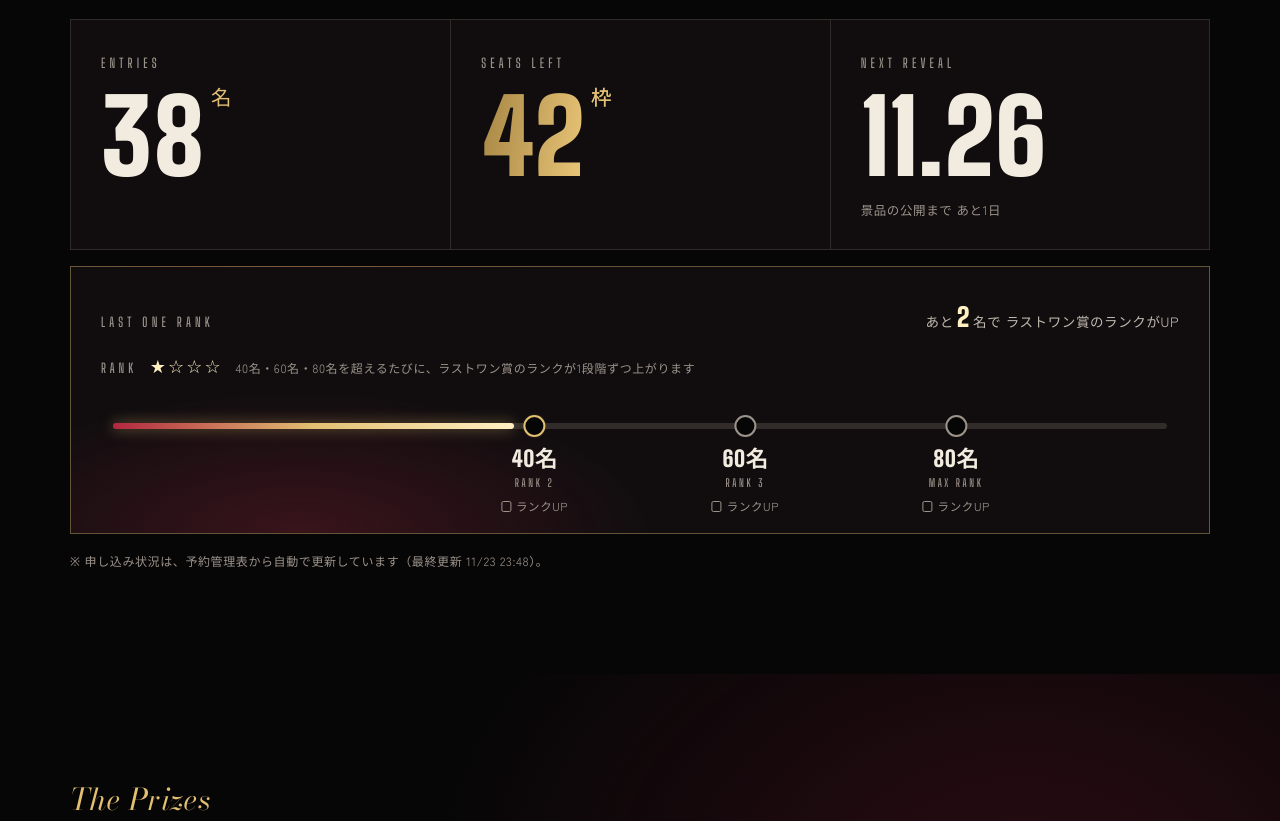
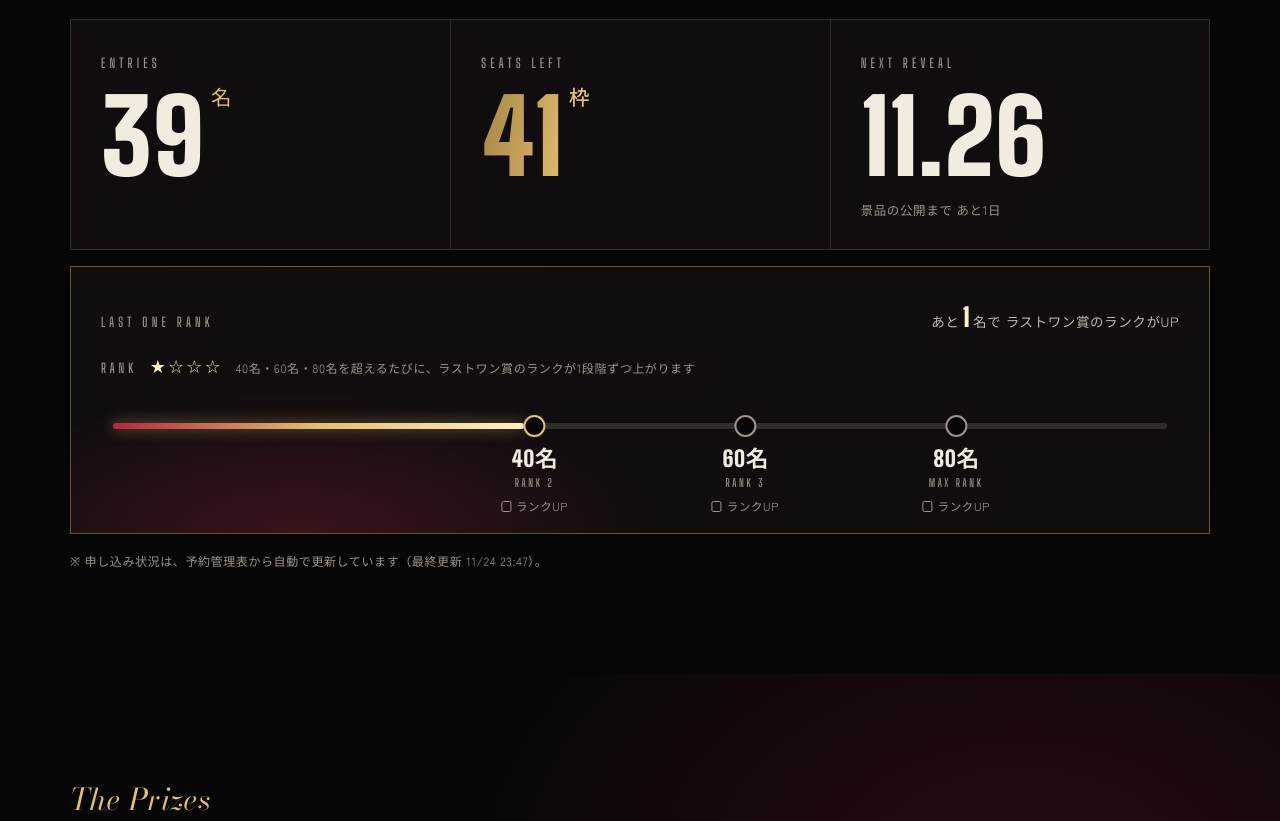
Before and after one commit to mozalink0001-lgtm/bonenkai2026, a plain HTML site: page index.html in a window 1280 px wide. Shown: the part 1248-2069 px from the top of the page. Drawn offline with nearby package versions, Linux system fonts and the light colour scheme; a web font is replaced by a local one.

Commit message:
申し込み人数を39名に更新
Co-Authored-By: Claude Opus 5.5 <noreply@anthropic.com>
Claude-Session: https://claude.ai/code/session_01WKBzcfV5RtaoUxEUigUVZC

```diff
--- a/index.html
+++ b/index.html
@@ -817,7 +817,7 @@ footer .wrap{display:flex;justify-content:space-between;gap:12px;flex-wrap:wrap;
 <script>
 (function(){
   // 申し込み人数：予約管理表（イベント別集計・イベントID 261204）の予約数。定期タスクが定期的に書き換える
-  var LIVE = { entries: 38, capacity: 80, max: 100, prizes: 20, updated: '2026-11-24T08:48' };
+  var LIVE = { entries: 39, capacity: 80, max: 100, prizes: 20, updated: '2026-11-25T08:47' };
 
   var EVENT = new Date('2026-12-11T19:30:00+09:00');
   var DEADLINE = new Date('2026-11-30T23:59:59+09:00');
```
